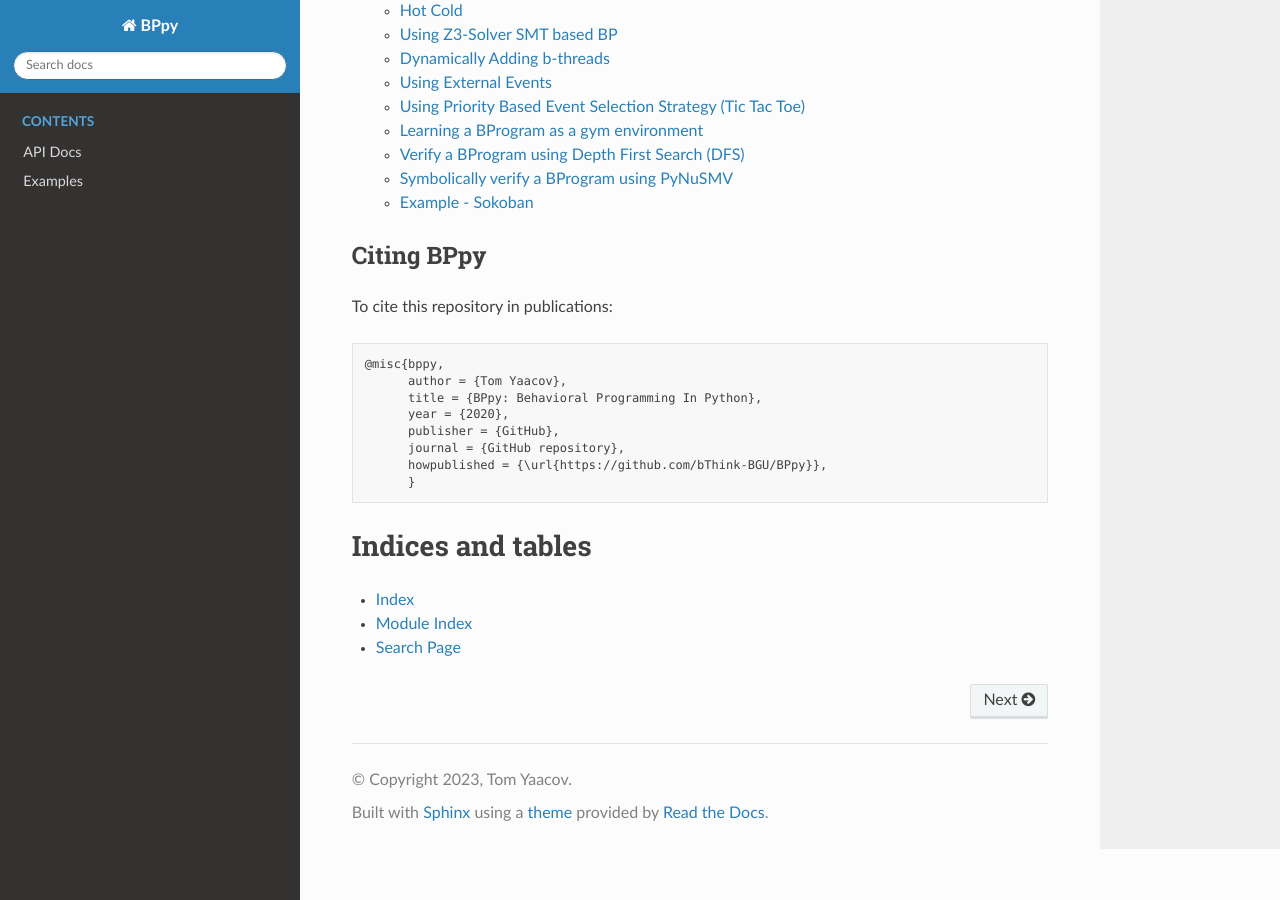
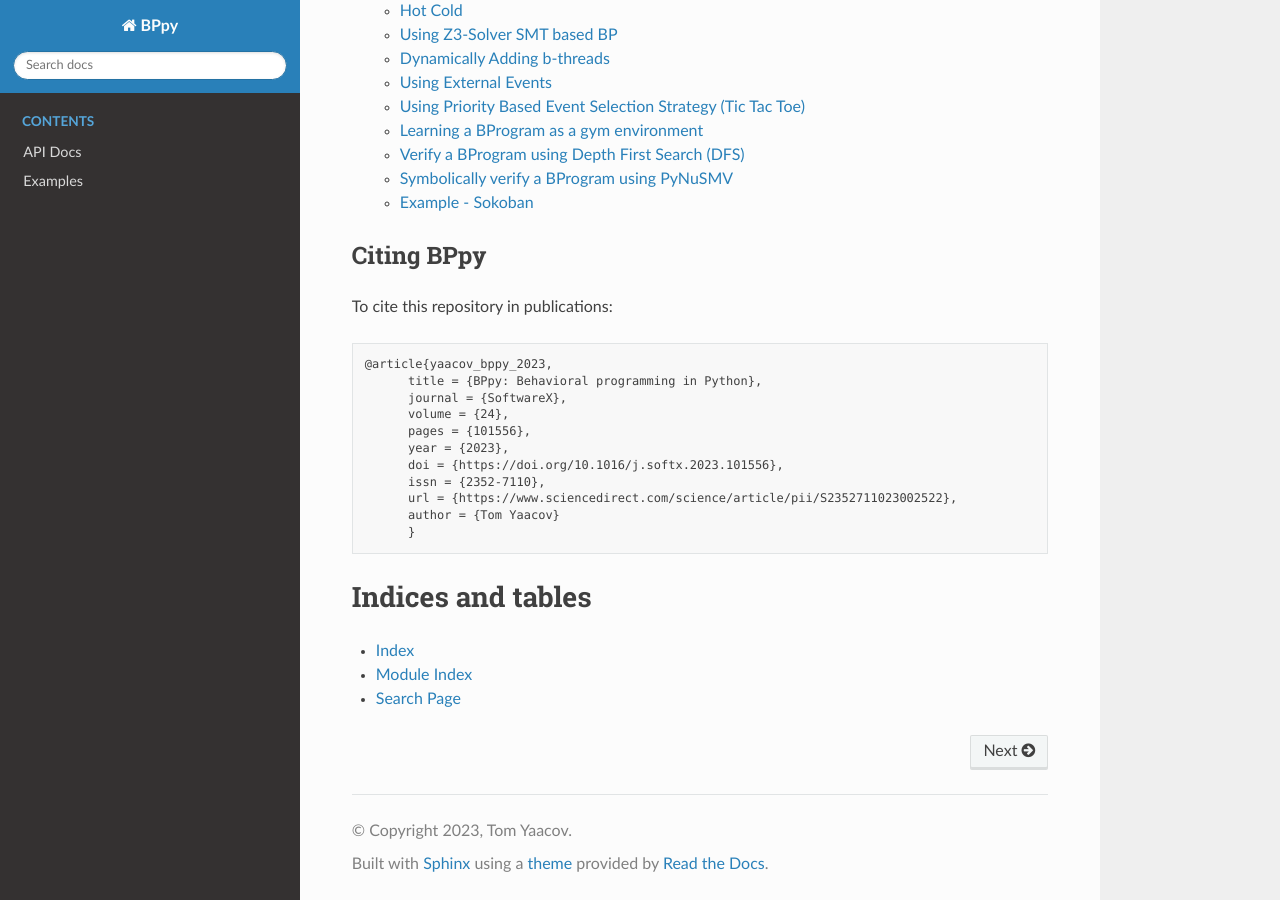
Before and after one commit to bThink-BGU/BPpy, a Sphinx documentation site: the page built from docs/index.rst, in a window 1280 px wide and 900 px high, scrolled down 1027 px. Built offline with Sphinx 7.4.7 and the Read the Docs theme 2.0.0, drawn with Linux system fonts in a browser that asks for light colours.

Commit message:
updating citation

```diff
--- a/docs/index.rst
+++ b/docs/index.rst
@@ -56,13 +56,16 @@
 
 .. code-block:: none
 
-   @misc{bppy,
-         author = {Tom Yaacov},
-         title = {BPpy: Behavioral Programming In Python},
-         year = {2020},
-         publisher = {GitHub},
-         journal = {GitHub repository},
-         howpublished = {\url{https://github.com/bThink-BGU/BPpy}},
+   @article{yaacov_bppy_2023,
+         title = {BPpy: Behavioral programming in Python},
+         journal = {SoftwareX},
+         volume = {24},
+         pages = {101556},
+         year = {2023},
+         doi = {https://doi.org/10.1016/j.softx.2023.101556},
+         issn = {2352-7110},
+         url = {https://www.sciencedirect.com/science/article/pii/S2352711023002522},
+         author = {Tom Yaacov}
          }
 
 Indices and tables
```
Also changed, not shown: README.md (+10 -7 lines).
